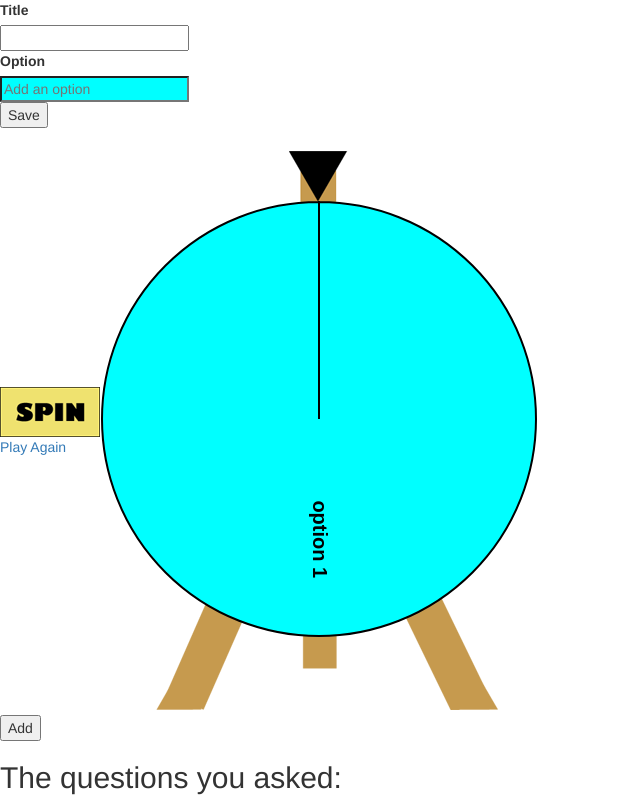
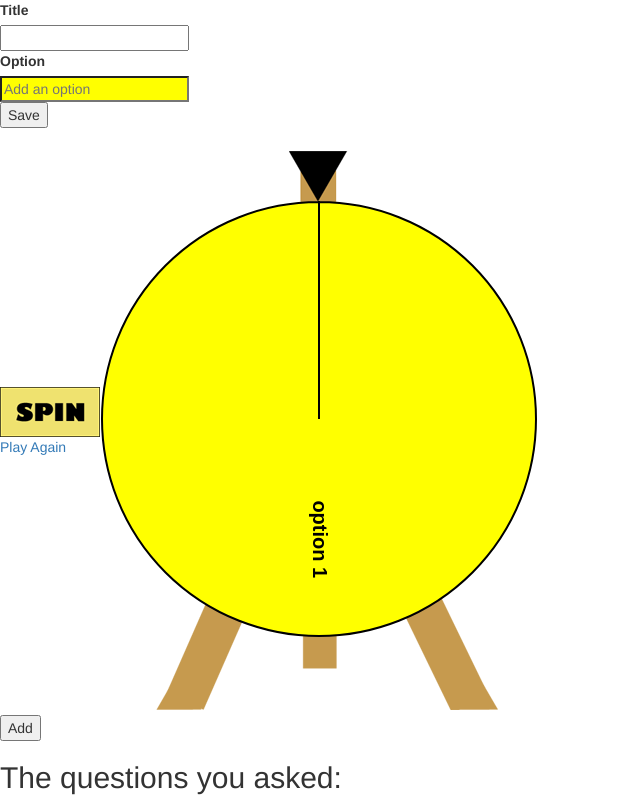
Before and after one commit to levuhachi/project-c4e23, a Flask app: template templates/save_data.html in a window 1280 px wide. Shown: the whole page, without its empty margins (0-640 px from the left). Run offline with Flask 2, Linux system fonts and the light colour scheme; the template is opened without the code that fills it, so the values that code supplies are empty; parts of the project's set-up code (start-up, migrations or seed data) failed here and were passed over; some libraries are stand-ins or nearby versions.

Commit message:
fix color add-button, render option

```diff
--- a/static/wheel.js
+++ b/static/wheel.js
@@ -1,23 +1,27 @@
 let optionNum = 1;
+let colorPicker = ['green', 'yellow', 'red', 'blue', 'pink', 'aqua', 'brown', 'orange'];
+let colorPicked = [];
 const getRandomColor = () => {
-    let colorPicker = ['green', 'yellow', 'red', 'blue', 'pink', 'aqua', 'brown', 'orange'];
     return colorPicker[Math.floor(Math.random() * colorPicker.length)];
   }
-
+let firstColor = getRandomColor();
+colorPicked.push(firstColor);
+$('#option1').css('background-color', firstColor);
   $("#btn_add").on("click", () => {
-    let colorPicker = getRandomColor();
     if (theWheel.numSegments === 5) {
         alert('limit 5 option');
     } else {
         optionNum++;
         let newColor = getRandomColor();
-        if (newColor !== colorPicker) {
-            let input_option = `<input style="background-color: ${colorPicker}" type="text" placeholder="Add an option" name = "option${optionNum}"> <br>`;
+        if (!colorPicked.includes(newColor)) {
+            $('#options').append(`<input id="option${optionNum}" style="background-color: ${newColor}" type="text" placeholder="Add an option" name = "option${optionNum}"> <br>`);
+            addSegments(newColor);
+            colorPicked.push(newColor);
         } else {
-            newColor = getRandomColor();
+            $('#btn_add').click();
+            // console.log("ahihi");
+
         }
-        $('#options').append(input_option);
-        addSegments(colorPicker);
     }
 });
 
@@ -26,7 +30,7 @@ let theWheel = new Winwheel({
     'numSegments' : 1,
     'lineWidth'   : 2,
     'segments': [
-        {'fillStyle' : 'aqua', 'text' : 'option 1'}
+        {'fillStyle' : `${firstColor}`, 'text' : 'option 1'}
     ],
     'animation': {
         'type': 'spinToStop',
--- a/templates/save_data.html
+++ b/templates/save_data.html
@@ -34,7 +34,7 @@
 
             <label>Option</label> <br>
             <div id="options">
-                <input style="background-color: aqua;" type="text" placeholder="Add an option" name = "option1"> <br>
+                <input id="option1" style="background-color: aqua;" type="text" placeholder="Add an option" name = "option1"> <br>
             </div>
             <button>Save</button>
         </div>
@@ -76,6 +76,7 @@
     <script src="../static/wheel.js"></script>
     <script>
         let numQuestion = $('#asked').attr('numQuestion');
+        let colorPikedQuest = [];
         for (let indexQues = 1; indexQues <= numQuestion; indexQues++) {
             $(`#question${indexQues}`).on('click', () => {
                 $('#options').empty();
@@ -84,11 +85,16 @@
                 for (let indexOption = 1; indexOption <= numOptions; indexOption++) {
                     let optionValue = $(`#option${indexOption}`).attr('optionValue');
                     let color = getRandomColor();
-                    $('#options').append(`
-                        <input value="${optionValue}" style="background-color: ${color};" type="text" placeholder="Add an option" name = "option${indexOption}">
-                        </br>
-                    `);
-                    addSegments(color);
+                    if (!colorPikedQuest.includes(color)) {
+                        $('#options').append(`
+                            <input value="${optionValue}" style="background-color: ${color};" type="text" placeholder="Add an option" name = "option${indexOption}">
+                            </br>
+                        `);
+                        addSegments(color);
+                        colorPikedQuest.push(color);
+                    } else {
+                        indexOption--;
+                    }
                 }
             })
         }
```
